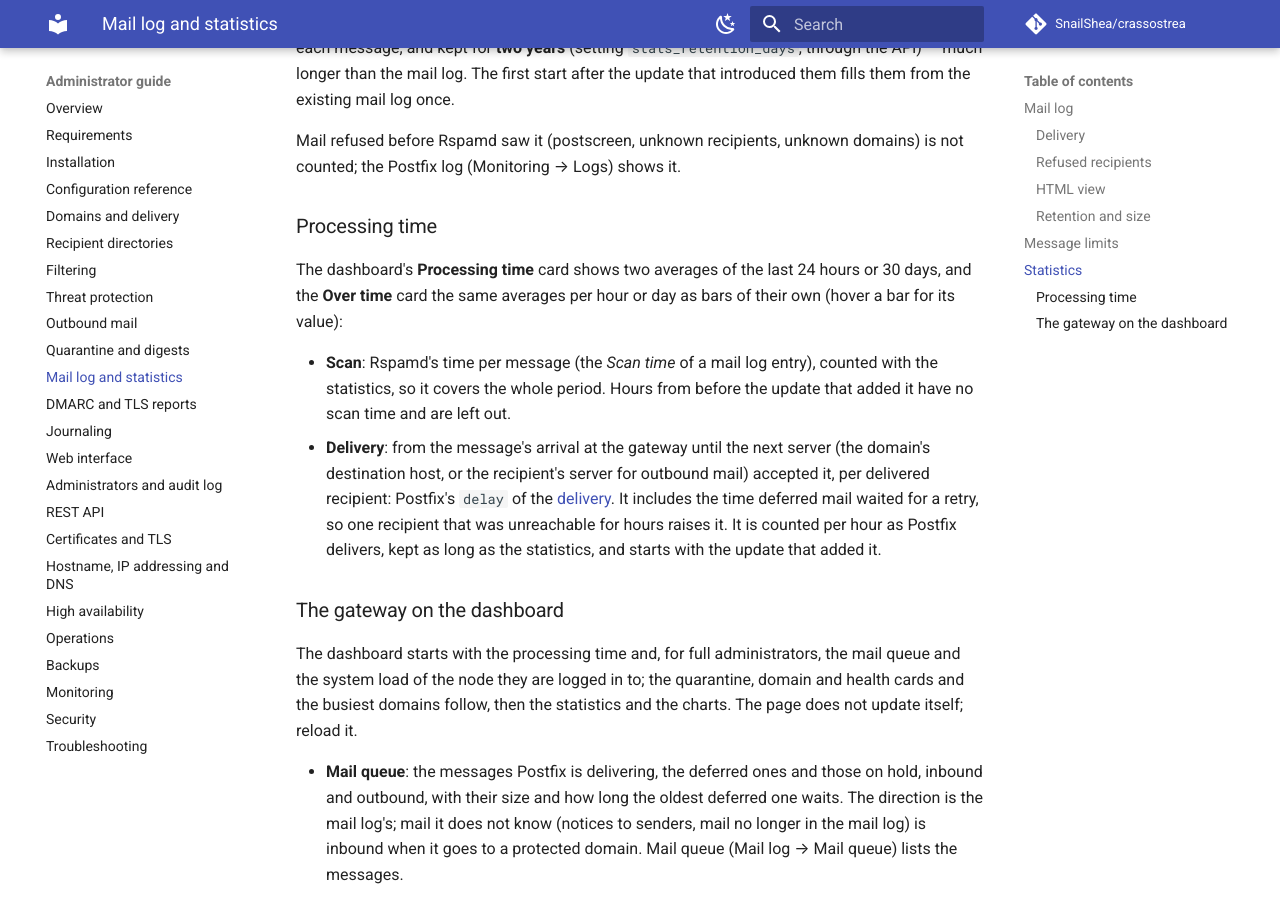
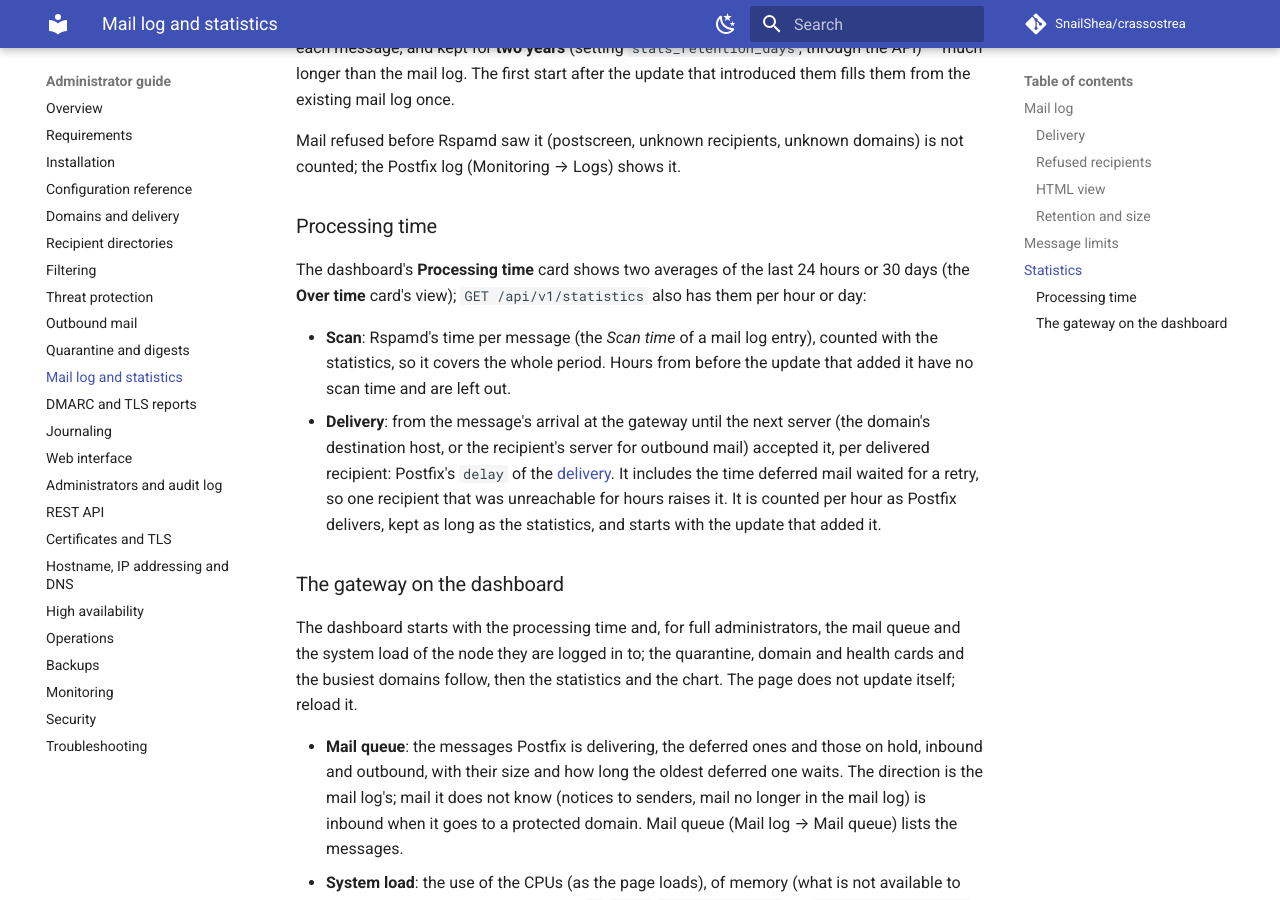
Before and after one commit to SnailShea/crassostrea-docs, an MkDocs documentation site: the page built from docs/admin/mail-log.md, in a window 1280 px wide and 900 px high, scrolled down 3293 px. Built offline with MkDocs 1.6.1 and Material for MkDocs 9.7.7, drawn with Linux system fonts in a browser that asks for light colours; comment, search, counter and statistics services are not loaded.

Commit message:
Crassostrea 0.6.2: Over time card without the latency graphs
Co-Authored-By: Claude Opus 5.5 <noreply@anthropic.com>

```diff
--- a/docs/admin/mail-log.md
+++ b/docs/admin/mail-log.md
@@ -137,8 +137,8 @@ domains) is not counted; the Postfix log (Monitoring → Logs) shows it.
 ### Processing time
 
 The dashboard's **Processing time** card shows two averages of the last 24
-hours or 30 days, and the **Over time** card the same averages per hour or
-day as bars of their own (hover a bar for its value):
+hours or 30 days (the **Over time** card's view); `GET /api/v1/statistics`
+also has them per hour or day:
 
 - **Scan**: Rspamd's time per message (the *Scan time* of a mail log entry),
   counted with the statistics, so it covers the whole period. Hours from
@@ -156,7 +156,7 @@ day as bars of their own (hover a bar for its value):
 The dashboard starts with the processing time and, for full administrators,
 the mail queue and the system load of the node they are logged in to; the
 quarantine, domain and health cards and the busiest domains follow, then the
-statistics and the charts. The page does not update itself; reload it.
+statistics and the chart. The page does not update itself; reload it.
 
 - **Mail queue**: the messages Postfix is delivering, the deferred ones and
   those on hold, inbound and outbound, with their size and how long the
```
Also changed, not shown: docs/admin/web-ui.md (+1 -1 lines).
